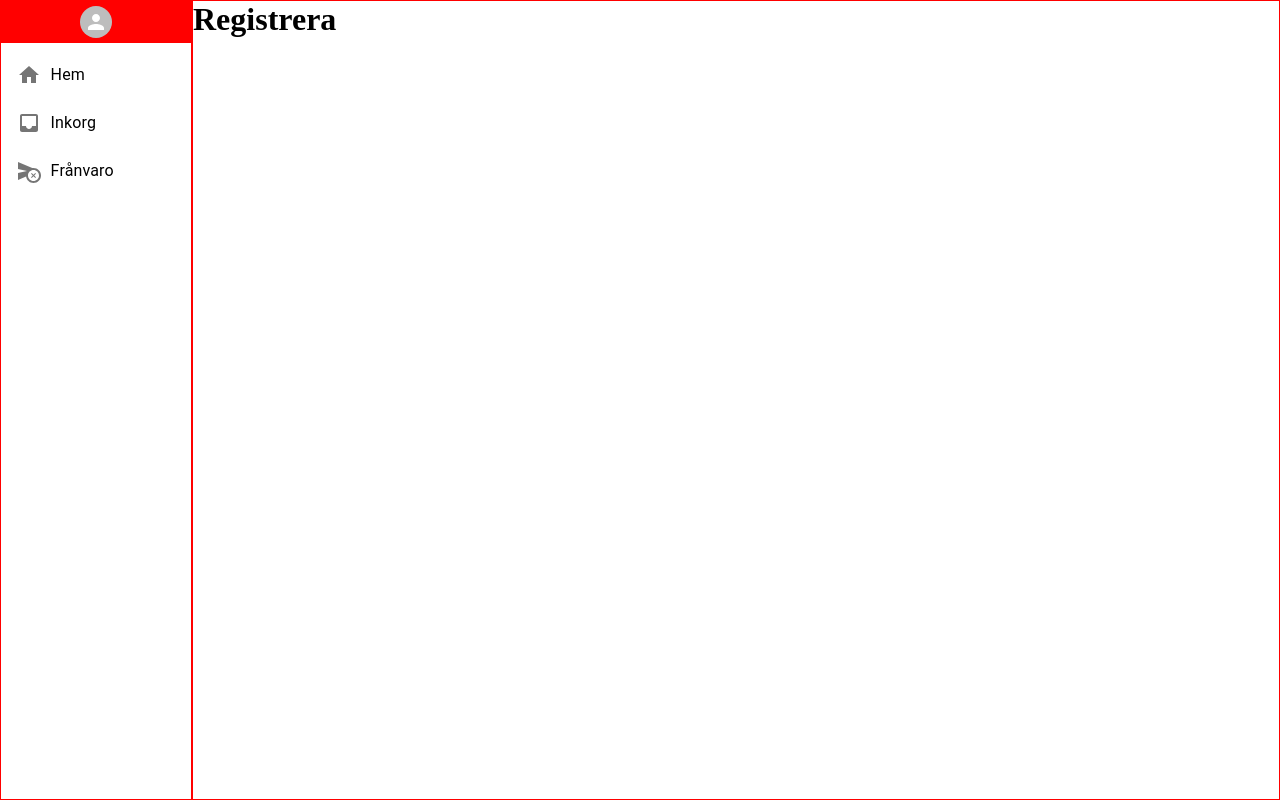
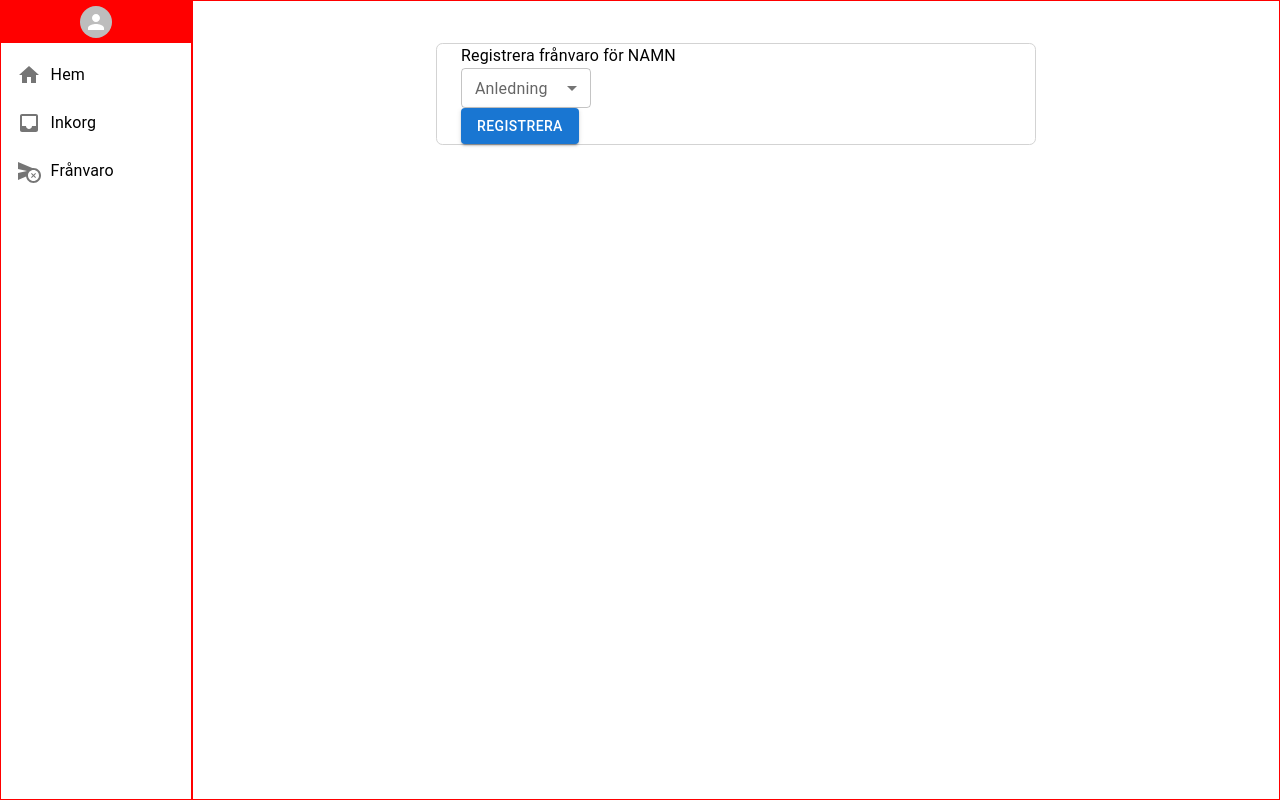
Before and after one commit to A-ForssmanP/InteractWithSchool, a React (Vite) app in the folder frontend/: page /fronvaro/1/registrera in a window 1280 px wide. Built offline with nearby package versions, Linux system fonts and the light colour scheme; the HTML template or start-up script is replaced by a standard one.

Commit message:
absence-features
Adding and working on a form for submitting absence registration.

```diff
--- a/frontend/src/pages/Pages.jsx
+++ b/frontend/src/pages/Pages.jsx
@@ -5,6 +5,7 @@ import Inbox from "./inbox/Inbox";
 import ViewMessage from "./inbox/viewMessage/ViewMessage";
 import AbsenceLayout from "./absence/AbsenceLayout";
 import Absence from "./absence/Absence";
+import AbsenceForm from "./absence/absenceForm/AbsenceForm";
 
 function Pages() {
   return (
@@ -18,7 +19,7 @@ function Pages() {
         </Route>
         <Route path="fronvaro" element={<AbsenceLayout />}>
           <Route index element={<Absence />} />
-          <Route path=":id/registrera" element={<h1>Registrera</h1>} />
+          <Route path=":id/registrera" element={<AbsenceForm />} />
         </Route>
       </Route>
       <Route path="*" element={<h1>Page Not Found</h1>} />
--- /dev/null
+++ b/frontend/src/pages/absence/absenceForm/AbsenceForm.jsx
@@ -0,0 +1,75 @@
+import {
+  Container,
+  Box,
+  FormControl,
+  InputLabel,
+  Select,
+  MenuItem,
+  Typography,
+  Button,
+  TextField,
+} from "@mui/material";
+import { useState } from "react";
+
+function AbsenceForm() {
+  const [absence, setAbsence] = useState({ reason: "" });
+
+  //handle stateChange of the selected reason
+  const handleChange = (e) => {
+    setAbsence((currAbsence) => {
+      return {
+        ...currAbsence,
+        reason: e.target.value,
+      };
+    });
+  };
+  return (
+    <Container
+      maxWidth="sm"
+      sx={{
+        border: "1px solid lightGrey",
+        borderRadius: ".4rem",
+        marginTop: { sm: "2.6rem" },
+      }}
+    >
+      <Typography>Registrera frånvaro för NAMN</Typography>
+      <Box component="form">
+        <Box>
+          <Box display={"flex"} flexDirection={"column"}>
+            <FormControl sx={{ maxWidth: 130 }} size="small">
+              <InputLabel id="reason">Anledning</InputLabel>
+              <Select
+                labelId="reason"
+                id="reason"
+                // value={age}
+                label="Reason"
+                onChange={handleChange}
+                value={absence.reason}
+                // onChange={handleChange}
+              >
+                {/* <MenuItem value={10}>Ten</MenuItem> */}
+                <MenuItem value="sickness">Sjukdom</MenuItem>
+                <MenuItem value="other">Annan</MenuItem>
+              </Select>
+            </FormControl>
+            {absence.reason === "other" && (
+              <TextField
+                id="outlined-multiline-static"
+                label="Vänligen fyll i anledning"
+                multiline
+                rows={4}
+                defaultValue=""
+              />
+            )}
+          </Box>
+        </Box>
+
+        <Button type="submit" variant="contained">
+          Registrera
+        </Button>
+      </Box>
+    </Container>
+  );
+}
+
+export default AbsenceForm;
```
Also changed, not shown: 1 other file (tests, documents, lock files or other folders).
